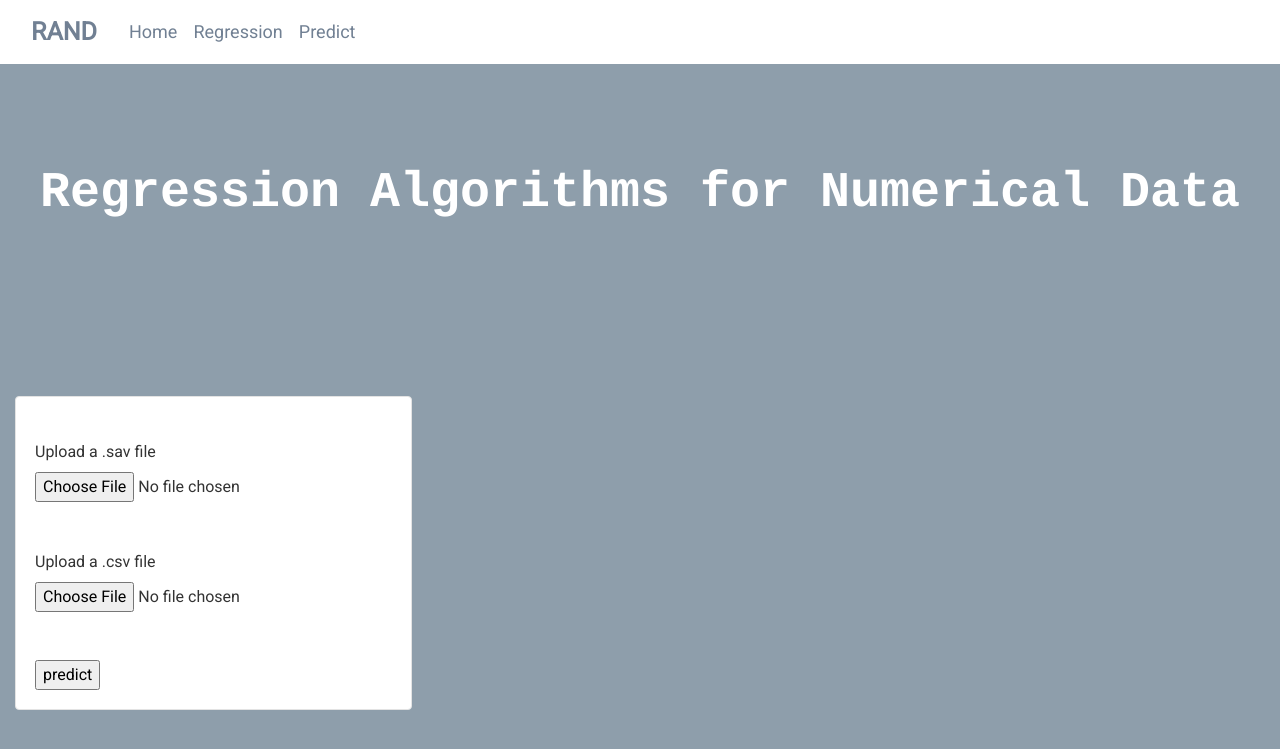
After one commit to giannisgioule/RAND, a Django app: page /predict/ in a window 1280 px wide. The commit adds this page. Shown: the top 749 px of the page. Run offline with Django 3.2, Linux system fonts and the light colour scheme; some libraries are stand-ins or nearby versions.

Commit message:
Added predict functionality

```diff
--- a/apply_model/templates/apply_model/base.html
+++ b/apply_model/templates/apply_model/base.html
@@ -28,6 +28,7 @@
           <div class="navbar-nav mr-auto">
             <a class="nav-item nav-link" href="{% url 'apply_model-home' %}">Home</a>
             <a class="nav-item nav-link" href="{% url 'apply_model-regression' %}">Regression</a>
+            <a class="nav-item nav-link" href="{% url 'apply_model-predict' %}">Predict</a>
           </div>
 
         </div>
--- /dev/null
+++ b/apply_model/templates/apply_model/predict.html
@@ -0,0 +1,32 @@
+{% extends "apply_model/base.html" %}
+{% block content %}
+{% load static %}
+
+    <div class="row">
+
+        <!--  4 columns wide -->
+        <div class="col-md-4">
+
+            <!-- Create a box and include selection options -->
+            <form name="prediction_form" method="POST" action="/predict_upload/" enctype="multipart/form-data" target="">
+                {% csrf_token %}
+                <div class="form-group well">
+                        <br/>
+                        <label for="exampleFormControlFile1">Upload a .sav file</label>
+                        <input  style="max-width: 500px" type="file" class="form-control-file" id="exampleFormControlFile1" name="prediction_model">
+                        <br/>
+                        <br/>
+                        <label for="exampleFormControlFile1">Upload a .csv file</label>
+                        <input  style="max-width: 500px" type="file" class="form-control-file" id="exampleFormControlFile1" name="prediction_dataset">
+                        <br/>
+                        <br/>
+                        <input type="submit" name="predict_values" value="predict">
+                </div>
+
+            </form>
+
+        </div>
+
+    </div>
+
+{% endblock content %}
--- a/apply_model/templates/apply_model/regression.html
+++ b/apply_model/templates/apply_model/regression.html
@@ -90,6 +90,8 @@
                     <div class="form-group well">
 
                         <h4 style="text-align: center;">Method selection</h4>
+                        <!-- <br/>
+                        <a href="{% url 'apply_model-predict' %}">Predict section</a> -->
                         <br/>
                         Choose a regression method
                         <select name="regression_method" class="custom-select" style="max-width: 500px" id="select_method" onchange="myFunction()">
--- a/apply_model/urls.py
+++ b/apply_model/urls.py
@@ -7,4 +7,6 @@ urlpatterns = [
     path('', views.home,name='apply_model-home'),
     path('regression/', views.regression,name='apply_model-regression'),
     path('upload/', views.upload,name='apply_model-upload'),
+    path('predict/', views.predict,name='apply_model-predict'),
+    path('predict_upload/', views.predict_upload,name='apply_model-predict_upload'),
 ]
--- a/apply_model/views.py
+++ b/apply_model/views.py
@@ -18,11 +18,9 @@ def upload(request):
     if request.method=='POST':
         uploaded_file=request.FILES['regression_dataset']
 
-        global uploaded_filename
         uploaded_filename=uploaded_file.name
         uploaded_filename=uploaded_filename.split(".csv")[0]
 
-        global method
         method=request.POST.get('regression_method')
         approach=request.POST.get('regression_approach')
 
@@ -125,7 +123,6 @@ def upload(request):
             "approach_parameters":approach_parameters
         }
 
-        global model
         model=BackendRegression(my_context)
         model.backend()
 
@@ -149,3 +146,29 @@ def upload(request):
 
 def visuals(request):
     pass
+
+def predict(request):
+    return render(request,'apply_model/predict.html')
+
+def predict_upload(request):
+    if request.method=='POST':
+        uploaded_file=request.FILES['prediction_dataset']
+        uploaded_model=request.FILES['prediction_model']
+
+        model=joblib.load(uploaded_model)
+
+        my_context={
+            "model":model,
+            "dataset":uploaded_file,
+        }
+
+        y_pred=BackendRegression(my_context)
+        y_pred.predict()
+
+        my_context={
+            "predictions":y_pred.predictions
+        }
+
+    return render(request,'apply_model/predict_upload.html',my_context)
+
+    # pass
```
Also changed, not shown: apply_model/backend.py (+24 -0 lines), apply_model/templates/apply_model/predict_upload.html (added, +23 -0 lines), 2 other files.
